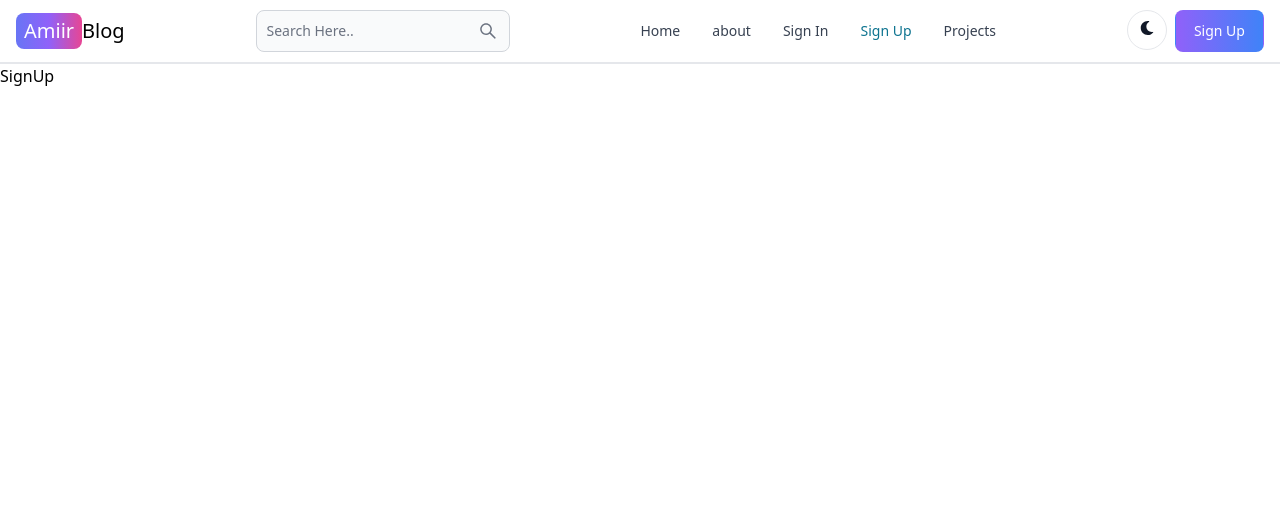
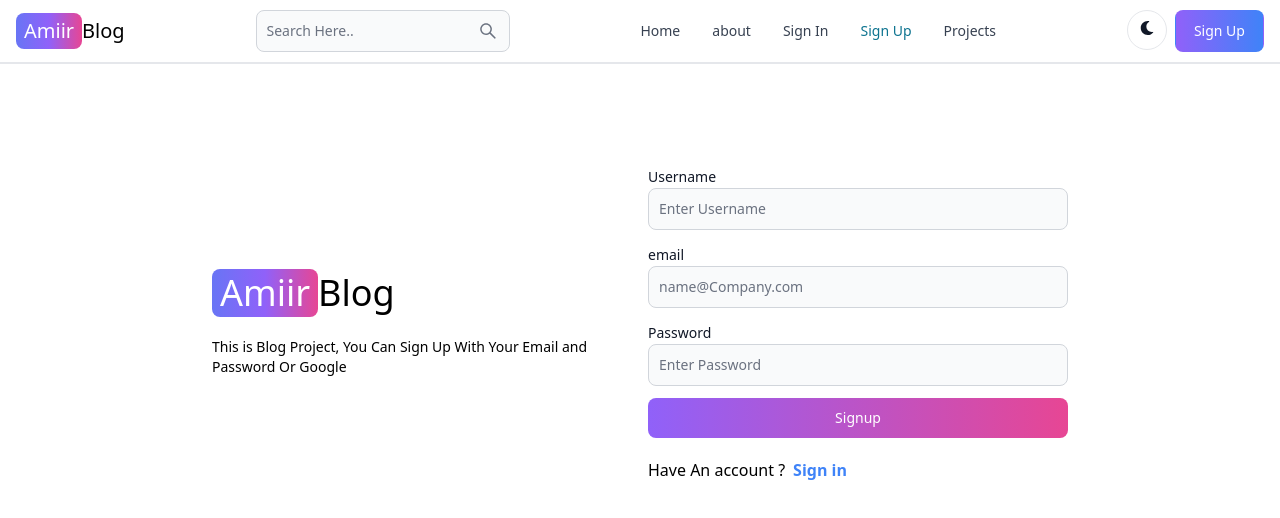
Before and after one commit to ENG-AMIIR-MUSE/Blogin-app, a React (Vite) app in the folder client/: page /sign-up in a window 1280 px wide. Shown: the top 518 px of the page. Built offline with nearby package versions, Linux system fonts and the light colour scheme.

Commit message:
Completed The Sign Up Page UI

```diff
--- a/client/src/pages/SignUp.jsx
+++ b/client/src/pages/SignUp.jsx
@@ -1,7 +1,49 @@
-import React from 'react'
-
+import { Button, Label, TextInput } from "flowbite-react";
+import React from "react";
+import { Link } from "react-router-dom";
 export default function SignUp() {
   return (
-    <div>SignUp</div>
-  )
+    <div className="mt-20">
+      <div className="max-w-4xl m-auto flex flex-col   md:flex-row gap-4 p-5 md:items-center">
+        {/* left */}
+        <div className="flex-1">
+          <Link to="/" className=" flex items-center   text-4xl">
+            <span className="px-2 py-1 bg-gradient-to-r  from-indigo-500 rounded-lg text-white via-purple-500 to-pink-500">
+              Amiir
+            </span>
+            <span>Blog</span>
+          </Link>
+          <p className="mt-5 text-sm">
+            This is Blog Project, You Can Sign Up With Your Email and Password
+            Or Google
+          </p>
+        </div>
+
+        {/* right */}
+        <div className="flex-1">
+          <form className="">
+            <div class="relative  flex flex-col gap-3 ">
+              <div>
+                <Label value="Username" />
+                <TextInput type="text" placeholder="Enter Username" />
+              </div>
+              <div>
+                <Label value="email" />
+                <TextInput type="email" placeholder="name@Company.com" />
+              </div>
+              <div>
+                <Label value="Password" />
+                <TextInput type="password" placeholder="Enter Password" />
+              </div>
+            <Button gradientDuoTone="purpleToPink" className="w-full">Signup</Button>
+            </div>
+          </form>
+          <div className="flex gap-2 items-center mt-5 ">
+            <p>Have An account ? </p>
+            <Link className="text-blue-500 font-bold" to  = '/sign-in'>Sign in</Link>
+          </div>
+        </div>
+      </div>
+    </div>
+  );
 }
```
